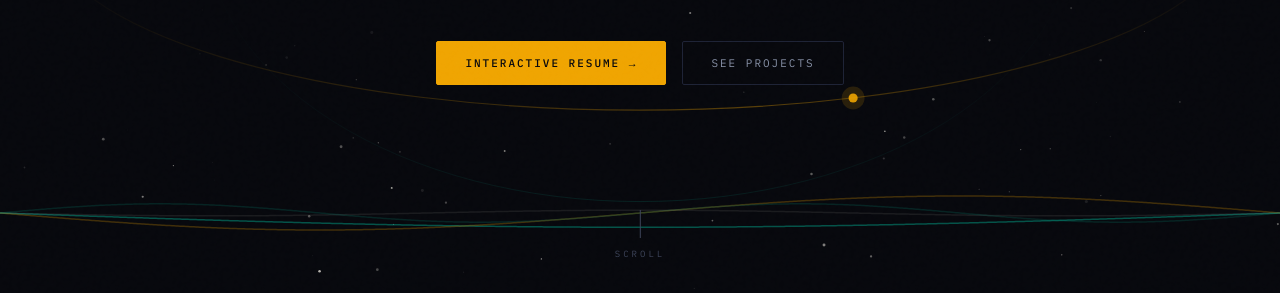
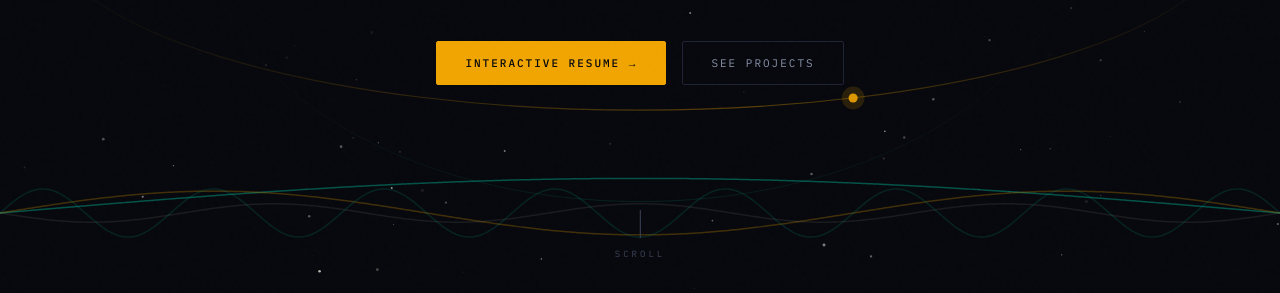
Before and after one commit to ardithamar/ardithamar.github.io, a plain HTML site: page index.html in a window 1280 px wide. Shown: the part 507-800 px from the top of the page. Drawn offline with Linux system fonts and the light colour scheme.

Commit message:
more messing with frequencies

```diff
--- a/index.html
+++ b/index.html
@@ -626,10 +626,10 @@ section{padding:100px 0;}
   const canvas = document.getElementById('wave-canvas');
   const ctx = canvas.getContext('2d');
   const WAVES = [
-    { freq:1, amp:38, speed:0.006, color:'#00c9a7', alpha:0.55, phase:0 },
-    { freq:2, amp:22, speed:0.008, color:'#f0a500', alpha:0.35, phase:1.2 },
-    { freq:3, amp:18, speed:0.012, color:'#eae6dd', alpha:0.12, phase:2.5 },
-    { freq:4, amp:10, speed:0.005, color:'#00c9a7', alpha:0.2,  phase:0.7 },
+    { freq:1, amp:38, speed:0.0005, color:'#00c9a7', alpha:0.55, phase:0 },
+    { freq:3, amp:22, speed:0.0008, color:'#f0a500', alpha:0.35, phase:1.2 },
+    { freq:7, amp:18, speed:0.0012, color:'#eae6dd', alpha:0.12, phase:2.5 },
+    { freq:15, amp:30, speed:0.0001, color:'#00c9a7', alpha:0.2,  phase:0.7 },
   ];
   let t = 0;
   function resize(){
```
